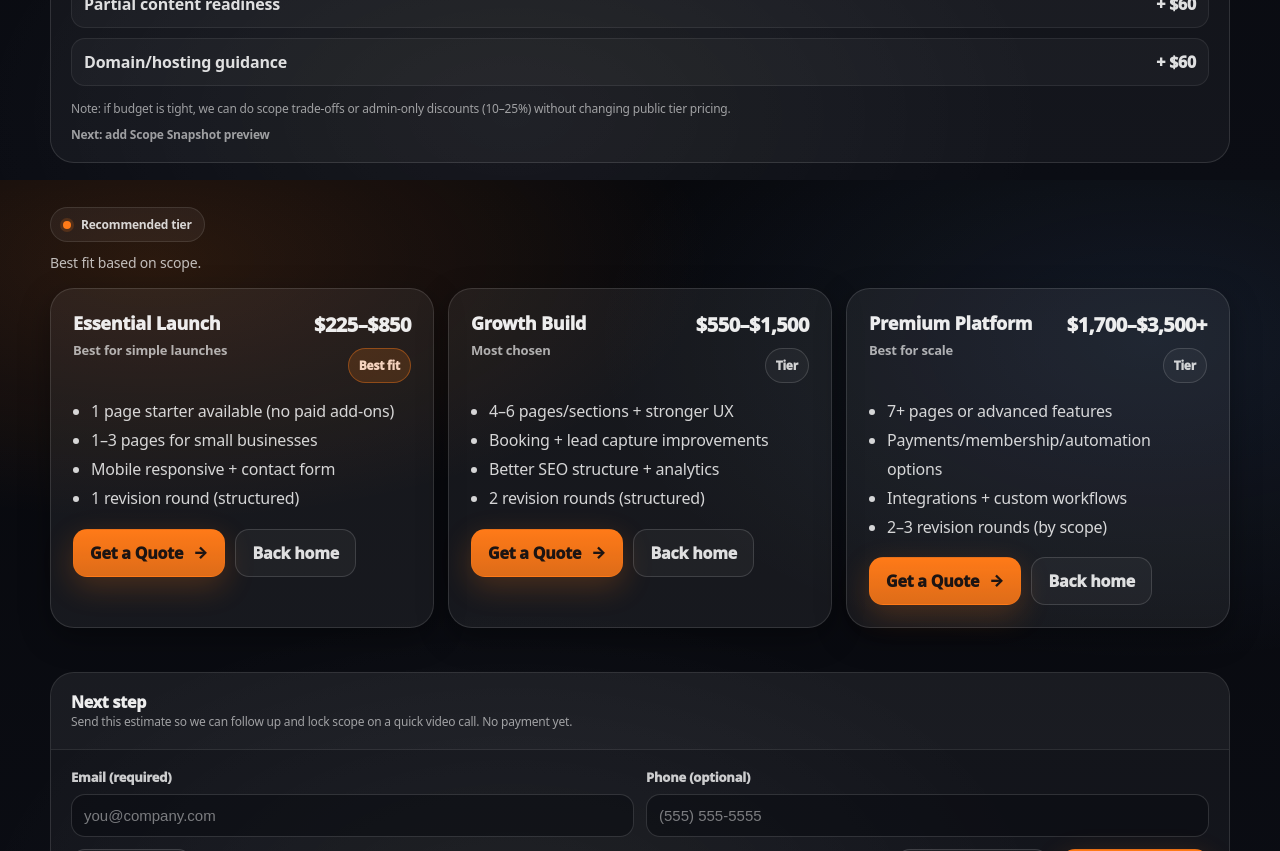
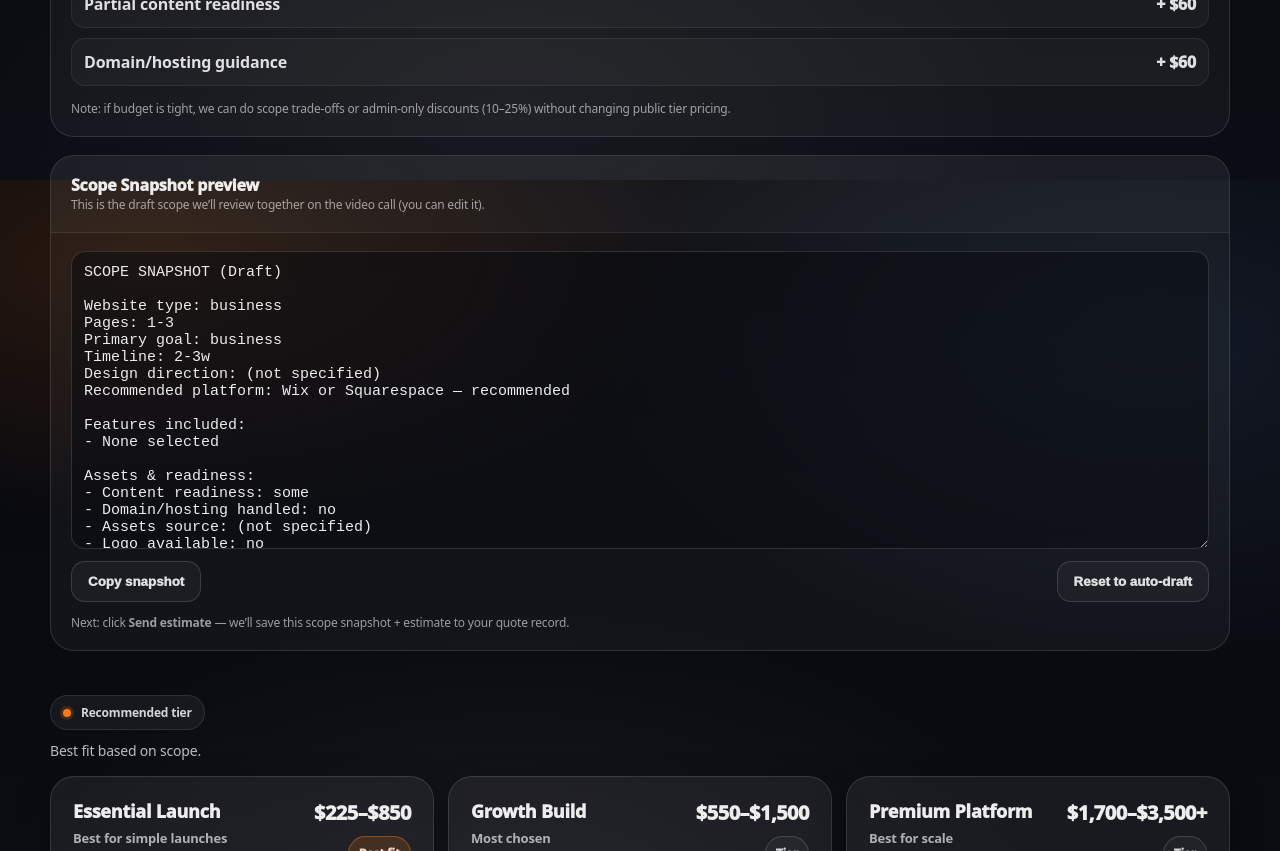
Before and after one commit to kkoly10/website-builder, a Next.js app: page /estimate in a window 1280 px wide. Shown: the part 620-1471 px from the top of the page. Built offline with nearby package versions, Linux system fonts and the light colour scheme.

Commit message:
Update EstimateClient.tsx

```diff
--- a/app/estimate/EstimateClient.tsx
+++ b/app/estimate/EstimateClient.tsx
@@ -24,6 +24,15 @@ type Normalized = {
 
   contentReady: "ready" | "some" | "not_ready";
   domainHosting: YesNo;
+
+  // extra fields (from /build)
+  hasLogo: YesNo;
+  hasBrandGuide: YesNo;
+  assetsSource: string;
+  referenceWebsite: string;
+  decisionMaker: YesNo;
+  stakeholdersCount: string;
+  design: string;
 
   timeline: string;
   intent: string;
@@ -89,7 +98,6 @@ function parsePagesMax(raw: any): { max: number; raw: string } {
   const s = String(raw ?? "").trim();
   if (!s) return { max: 3, raw: "" };
   if (s.includes("+")) {
-    // treat "9+" as 9+ (big bucket)
     const n = parseInt(s.replace("+", ""), 10);
     return { max: Number.isFinite(n) ? n : 9, raw: s };
   }
@@ -180,20 +188,19 @@ function computeEstimate(n: Normalized) {
   const paidAutoTypes = n.automationTypes.filter((x) => !FREE_AUTOMATIONS.has(x));
 
   if (wantsAuto) {
-    // Email confirmations free (and does not trigger paid automation fees)
     if (freeChosen.length > 0 && paidAutoTypes.length === 0) {
       lines.push({ label: "Email confirmations (included)", amount: 0 });
     }
-
-    // Paid automations only if they selected something besides confirmations
     if (paidAutoTypes.length > 0) {
       lines.push({ label: "Automations setup", amount: 200 });
-      lines.push({ label: `Automation types (${paidAutoTypes.length})`, amount: paidAutoTypes.length * 40 });
+      lines.push({
+        label: `Automation types (${paidAutoTypes.length})`,
+        amount: paidAutoTypes.length * 40,
+      });
     }
   }
 
-  // Integrations
-  // If they picked Stripe/PayPal in integrations, treat it as Payments (so estimate matches intent)
+  // Integrations (Stripe/PayPal/Calendly can infer paid feature so estimate matches intent)
   const integrations = [...n.integrations];
   const hasStripe = integrations.includes("Stripe payments");
   const hasPayPal = integrations.includes("PayPal payments");
@@ -202,7 +209,6 @@ function computeEstimate(n: Normalized) {
   const inferredPayments = (hasStripe || hasPayPal) && !n.payments;
   const inferredBooking = hasCalendly && !n.booking;
 
-  // Prevent double counting if inferred
   const filteredIntegrations = integrations.filter(
     (x) => x !== "Stripe payments" && x !== "PayPal payments" && x !== "Calendly / scheduling"
   );
@@ -210,21 +216,17 @@ function computeEstimate(n: Normalized) {
   if (inferredPayments) lines.push({ label: "Payments (from selected integration)", amount: 250 });
   if (inferredBooking) lines.push({ label: "Booking (from selected integration)", amount: 120 });
 
-  // Integration fees (simple ones free)
   let paidIntegrationCount = 0;
   let integrationTotal = 0;
 
   for (const i of filteredIntegrations) {
-    if (FREE_INTEGRATIONS.has(i)) {
-      // free
-      continue;
-    }
+    if (FREE_INTEGRATIONS.has(i)) continue;
+
     paidIntegrationCount += 1;
-    // light setup vs heavier setup
     const amt =
       i === "Mailchimp / email list" ? 60 :
       i === "Live chat" ? 40 :
-      40; // default small setup
+      40;
     integrationTotal += amt;
   }
 
@@ -232,17 +234,15 @@ function computeEstimate(n: Normalized) {
     lines.push({ label: `Integrations (${paidIntegrationCount})`, amount: integrationTotal });
   }
 
-  // Readiness (keep “soft” for conversion)
+  // Readiness
   if (n.contentReady === "some") lines.push({ label: "Partial content readiness", amount: 60 });
   if (n.contentReady === "not_ready") lines.push({ label: "Content not ready (help needed)", amount: 160 });
 
   if (n.domainHosting === "no") lines.push({ label: "Domain/hosting guidance", amount: 60 });
   if (n.domainHosting === "yes") lines.push({ label: "Domain/hosting handled by client", amount: 0 });
 
-  // Total
+  // Total + range
   const total = lines.reduce((sum, l) => sum + l.amount, 0);
-
-  // Typical range (tight)
   const low = Math.max(0, Math.round(total * 0.90));
   const high = Math.max(low + 1, Math.round(total * 1.15));
 
@@ -272,7 +272,6 @@ function computeEstimate(n: Normalized) {
     12;
 
   let tier: "essential" | "growth" | "premium" = "essential";
-
   if (pagesMax >= 9 || n.payments || n.membership || hasPaidAutomation) tier = "premium";
   else if (pagesMax >= 4 || n.booking || hasPaidIntegrations || n.websiteType === "ecommerce") tier = "growth";
   else tier = total > 850 ? "growth" : "essential";
@@ -280,26 +279,144 @@ function computeEstimate(n: Normalized) {
   return { total, low, high, lines, tier, hasPaidAddons };
 }
 
-function buildScopeSnapshot(n: Normalized) {
-  const features = [
-    n.booking && "Booking",
-    n.payments && "Payments",
-    n.blog && "Blog",
-    n.membership && "Membership",
-    (n.automationTypes?.length ? `Automation (${n.automationTypes.length})` : false),
-    (n.integrations?.length ? `Integrations (${n.integrations.length})` : false),
-  ].filter(Boolean);
+function recommendPlatform(n: Normalized) {
+  // lightweight heuristic — final platform decided on call
+  const advanced =
+    n.payments ||
+    n.membership ||
+    (n.wantsAutomation === "yes" && n.automationTypes.some((t) => !FREE_AUTOMATIONS.has(t))) ||
+    n.pages === "9+";
 
+  if (advanced) return "Custom (Next.js) — recommended";
+  if (n.websiteType === "ecommerce") return "Custom (Next.js) or Squarespace (depends on checkout)";
+  return "Wix or Squarespace — recommended";
+}
+
+function revisionPolicyByTier(tier: "essential" | "growth" | "premium") {
+  if (tier === "essential") return "1 structured revision round";
+  if (tier === "growth") return "2 structured revision rounds";
+  return "2–3 revision rounds (by scope)";
+}
+
+function listFeatures(n: Normalized) {
+  const list: string[] = [];
+  if (n.booking) list.push("Booking / appointments");
+  if (n.payments) list.push("Payments / checkout");
+  if (n.blog) list.push("Blog / articles");
+  if (n.membership) list.push("Membership / gated content");
+
+  const paidAutoTypes = n.automationTypes.filter((x) => !FREE_AUTOMATIONS.has(x));
+  if (n.wantsAutomation === "yes") {
+    if (paidAutoTypes.length) list.push(`Automations (${paidAutoTypes.length} paid types)`);
+    else if (n.automationTypes.length) list.push("Email confirmations (included)");
+  }
+
+  if (n.integrations?.length) list.push(`Integrations (${n.integrations.length})`);
+  if (n.integrationOther) list.push(`Other integration: ${n.integrationOther}`);
+
+  return list.length ? list : ["None selected"];
+}
+
+function buildScopeSnapshotStructured(
+  n: Normalized,
+  estimate: { total: number; low: number; high: number; tier: "essential" | "growth" | "premium" }
+) {
   return {
-    websiteType: n.websiteType,
-    pages: n.pages,
-    features,
-    contentReady: n.contentReady,
-    domainHosting: n.domainHosting,
-    timeline: n.timeline,
-    intent: n.intent,
-    notes: n.notes ?? "",
+    project: {
+      websiteType: n.websiteType,
+      pages: n.pages,
+      intent: n.intent,
+      timeline: n.timeline,
+      design: n.design || "(not specified)",
+      platformRecommendation: recommendPlatform(n),
+    },
+    features: listFeatures(n),
+    readiness: {
+      contentReady: n.contentReady,
+      domainHostingHandled: n.domainHosting,
+      assetsSource: n.assetsSource || "(not specified)",
+      hasLogo: n.hasLogo,
+      hasBrandGuide: n.hasBrandGuide,
+      referenceWebsite: n.referenceWebsite || "",
+    },
+    reviews: {
+      decisionMaker: n.decisionMaker,
+      stakeholdersCount: n.stakeholdersCount || "1",
+      revisions: revisionPolicyByTier(estimate.tier),
+    },
+    estimate: {
+      total: estimate.total,
+      low: estimate.low,
+      high: estimate.high,
+      tierRecommended: estimate.tier,
+      depositPolicy: "No payment before the video call. Deposit collected after scope is confirmed.",
+    },
+    notes: n.notes || "",
+    exclusions: [
+      "Copywriting beyond light edits",
+      "Photography / video production",
+      "Paid ads management",
+      "Ongoing SEO retainers",
+      "Third-party subscription fees (hosting, domains, apps)",
+    ],
   };
+}
+
+function buildScopeSnapshotText(structured: any) {
+  const p = structured?.project ?? {};
+  const r = structured?.readiness ?? {};
+  const rev = structured?.reviews ?? {};
+  const est = structured?.estimate ?? {};
+  const features: string[] = structured?.features ?? [];
+  const exclusions: string[] = structured?.exclusions ?? [];
+
+  const lines: string[] = [];
+
+  lines.push("SCOPE SNAPSHOT (Draft)");
+  lines.push("");
+  lines.push(`Website type: ${p.websiteType ?? "-"}`);
+  lines.push(`Pages: ${p.pages ?? "-"}`);
+  lines.push(`Primary goal: ${p.intent ?? "-"}`);
+  lines.push(`Timeline: ${p.timeline ?? "-"}`);
+  lines.push(`Design direction: ${p.design ?? "-"}`);
+  lines.push(`Recommended platform: ${p.platformRecommendation ?? "-"}`);
+  lines.push("");
+
+  lines.push("Features included:");
+  for (const f of features.length ? features : ["None selected"]) lines.push(`- ${f}`);
+  lines.push("");
+
+  lines.push("Assets & readiness:");
+  lines.push(`- Content readiness: ${r.contentReady ?? "-"}`);
+  lines.push(`- Domain/hosting handled: ${r.domainHostingHandled ?? "-"}`);
+  lines.push(`- Assets source: ${r.assetsSource ?? "-"}`);
+  lines.push(`- Logo available: ${r.hasLogo ?? "-"}`);
+  lines.push(`- Brand guide/colors: ${r.hasBrandGuide ?? "-"}`);
+  if (r.referenceWebsite) lines.push(`- Reference: ${r.referenceWebsite}`);
+  lines.push("");
+
+  lines.push("Review & revisions:");
+  lines.push(`- Decision maker: ${rev.decisionMaker ?? "-"}`);
+  lines.push(`- Stakeholders: ${rev.stakeholdersCount ?? "-"}`);
+  lines.push(`- Revisions: ${rev.revisions ?? "-"}`);
+  lines.push("");
+
+  lines.push("Estimate:");
+  lines.push(`- Estimated range: $${est.low ?? "-"} – $${est.high ?? "-"}`);
+  lines.push(`- Recommended tier: ${est.tierRecommended ?? "-"}`);
+  lines.push(`- Deposit: ${est.depositPolicy ?? "-"}`);
+  lines.push("");
+
+  if (structured?.notes) {
+    lines.push("Notes:");
+    lines.push(structured.notes);
+    lines.push("");
+  }
+
+  lines.push("Exclusions (not included unless added later):");
+  for (const e of exclusions) lines.push(`- ${e}`);
+
+  return lines.join("\n");
 }
 
 export default function EstimateClient() {
@@ -317,6 +434,9 @@ export default function EstimateClient() {
     leadId?: string;
     error?: string;
   }>({ status: "idle" });
+
+  const [snapshotText, setSnapshotText] = useState("");
+  const [copied, setCopied] = useState(false);
 
   // Load localStorage intake
   useEffect(() => {
@@ -356,6 +476,15 @@ export default function EstimateClient() {
 
     if (has("contentReady")) q.contentReady = get("contentReady");
     if (has("domainHosting")) q.domainHosting = get("domainHosting");
+
+    // extra fields from /build
+    if (has("hasLogo")) q.hasLogo = get("hasLogo");
+    if (has("hasBrandGuide")) q.hasBrandGuide = get("hasBrandGuide");
+    if (has("assetsSource")) q.assetsSource = get("assetsSource");
+    if (has("referenceWebsite")) q.referenceWebsite = get("referenceWebsite");
+    if (has("decisionMaker")) q.decisionMaker = get("decisionMaker");
+    if (has("stakeholdersCount")) q.stakeholdersCount = get("stakeholdersCount");
+    if (has("design")) q.design = get("design");
 
     if (has("timeline")) q.timeline = get("timeline");
     if (has("intent")) q.intent = get("intent");
@@ -398,6 +527,14 @@ export default function EstimateClient() {
       contentReady: normContentReady(merged.contentReady),
       domainHosting: normYesNo(merged.domainHosting, "no"),
 
+      hasLogo: normYesNo(merged.hasLogo, "no"),
+      hasBrandGuide: normYesNo(merged.hasBrandGuide, "no"),
+      assetsSource: String(merged.assetsSource ?? "").trim(),
+      referenceWebsite: String(merged.referenceWebsite ?? "").trim(),
+      decisionMaker: normYesNo(merged.decisionMaker, "yes"),
+      stakeholdersCount: String(merged.stakeholdersCount ?? "").trim() || "1",
+      design: String(merged.design ?? "").trim(),
+
       timeline: String(merged.timeline ?? "").trim() || "2-3w",
       intent: String(merged.intent ?? "").trim() || "business",
 
@@ -415,8 +552,32 @@ export default function EstimateClient() {
 
   const estimate = useMemo(() => computeEstimate(normalized), [normalized]);
 
+  // Scope snapshot (structured + text)
+  const snapshotStructured = useMemo(() => {
+    return buildScopeSnapshotStructured(normalized, {
+      total: estimate.total,
+      low: estimate.low,
+      high: estimate.high,
+      tier: estimate.tier,
+    });
+  }, [normalized, estimate.total, estimate.low, estimate.high, estimate.tier]);
+
+  // set default snapshot text once / whenever it is empty
+  useEffect(() => {
+    setSnapshotText((prev) => prev || buildScopeSnapshotText(snapshotStructured));
+    // eslint-disable-next-line react-hooks/exhaustive-deps
+  }, [snapshotStructured]);
+
   const headerMessage =
     "One-page starter from $225 (no paid add-ons). 1–3 pages from $400 (no paid add-ons). 4–6 pages start at $550 + add-ons. We’ll confirm final scope together before you pay a deposit.";
+
+  async function copySnapshot() {
+    try {
+      await navigator.clipboard.writeText(snapshotText);
+      setCopied(true);
+      setTimeout(() => setCopied(false), 1200);
+    } catch {}
+  }
 
   async function submitEstimate() {
     const email = String(leadEmail || "").trim().toLowerCase();
@@ -448,7 +609,10 @@ export default function EstimateClient() {
           merged,
         },
         intakeNormalized,
-        scopeSnapshot: buildScopeSnapshot(intakeNormalized),
+        scopeSnapshot: {
+          structured: snapshotStructured,
+          text: snapshotText,
+        },
         estimate: {
           total: Number(estimate.total ?? 0),
           low: Number(estimate.low ?? 0),
@@ -558,9 +722,45 @@ export default function EstimateClient() {
           <div className="smallNote" style={{ marginTop: 14 }}>
             Note: if budget is tight, we can do scope trade-offs or admin-only discounts (10–25%) without changing public tier pricing.
           </div>
+        </div>
+      </section>
 
-          <div className="smallNote" style={{ marginTop: 8, fontWeight: 900 }}>
-            Next: add Scope Snapshot preview
+      <div style={{ height: 18 }} />
+
+      {/* ✅ Scope Snapshot Preview */}
+      <section className="panel">
+        <div className="panelHeader">
+          <div style={{ fontWeight: 950 }}>Scope Snapshot preview</div>
+          <div className="smallNote">
+            This is the draft scope we’ll review together on the video call (you can edit it).
+          </div>
+        </div>
+
+        <div className="panelBody" style={{ display: "grid", gap: 12 }}>
+          <textarea
+            className="textarea"
+            rows={16}
+            value={snapshotText}
+            onChange={(e) => setSnapshotText(e.target.value)}
+            placeholder="Scope Snapshot will appear here…"
+          />
+
+          <div className="row" style={{ justifyContent: "space-between" }}>
+            <button type="button" className="btn btnGhost" onClick={copySnapshot}>
+              {copied ? "Copied ✅" : "Copy snapshot"}
+            </button>
+
+            <button
+              type="button"
+              className="btn btnGhost"
+              onClick={() => setSnapshotText(buildScopeSnapshotText(snapshotStructured))}
+            >
+              Reset to auto-draft
+            </button>
+          </div>
+
+          <div className="smallNote">
+            Next: click <strong>Send estimate</strong> — we’ll save this scope snapshot + estimate to your quote record.
           </div>
         </div>
       </section>
@@ -620,7 +820,7 @@ export default function EstimateClient() {
 
       <div style={{ height: 18 }} />
 
-      {/* Next step (now actually saves + shows quoteId) */}
+      {/* Next step (saves + shows quoteId) */}
       <section className="panel">
         <div className="panelHeader">
           <div style={{ fontWeight: 950 }}>Next step</div>
@@ -745,6 +945,10 @@ export default function EstimateClient() {
     low: estimate.low,
     high: estimate.high,
     submitState,
+    scopeSnapshotPreview: {
+      structured: snapshotStructured,
+      text: snapshotText,
+    },
   },
   null,
   2
```
